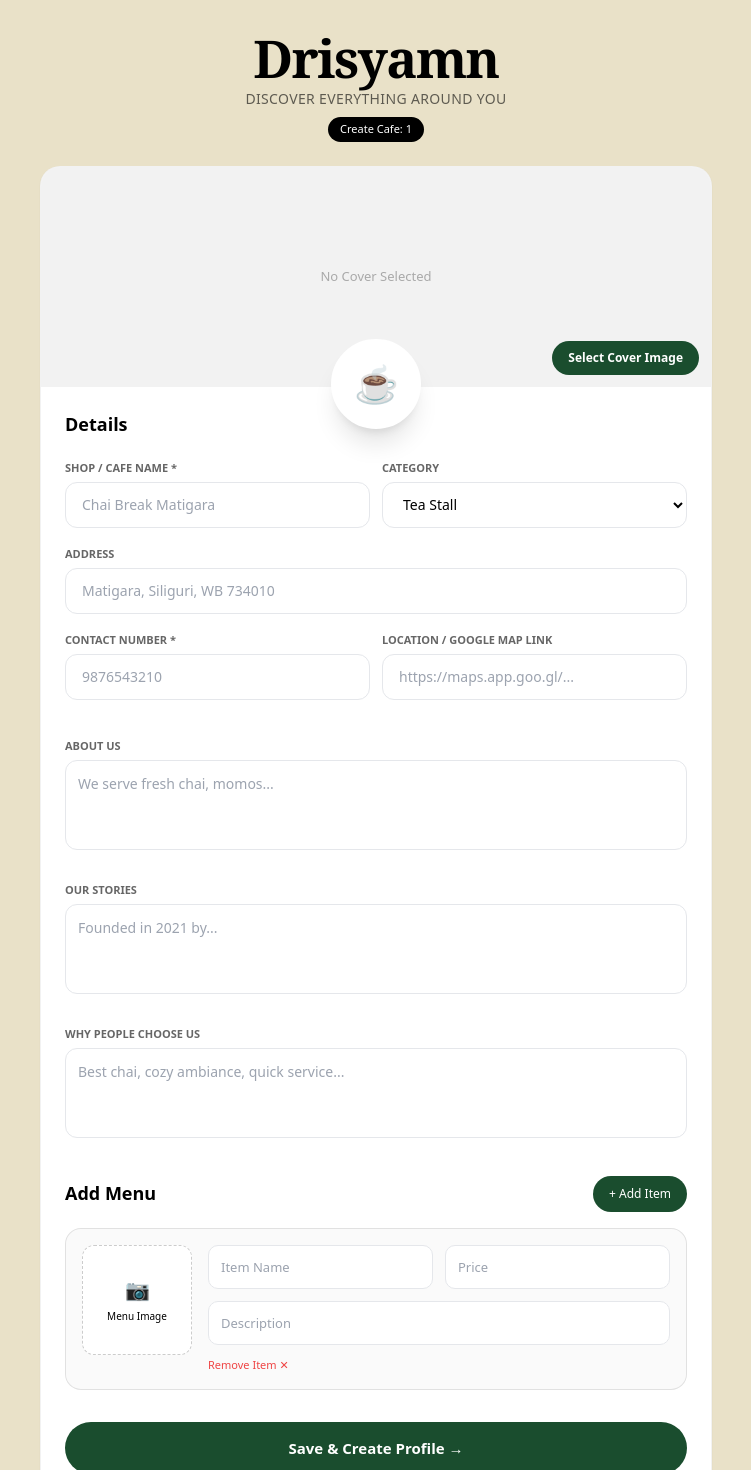
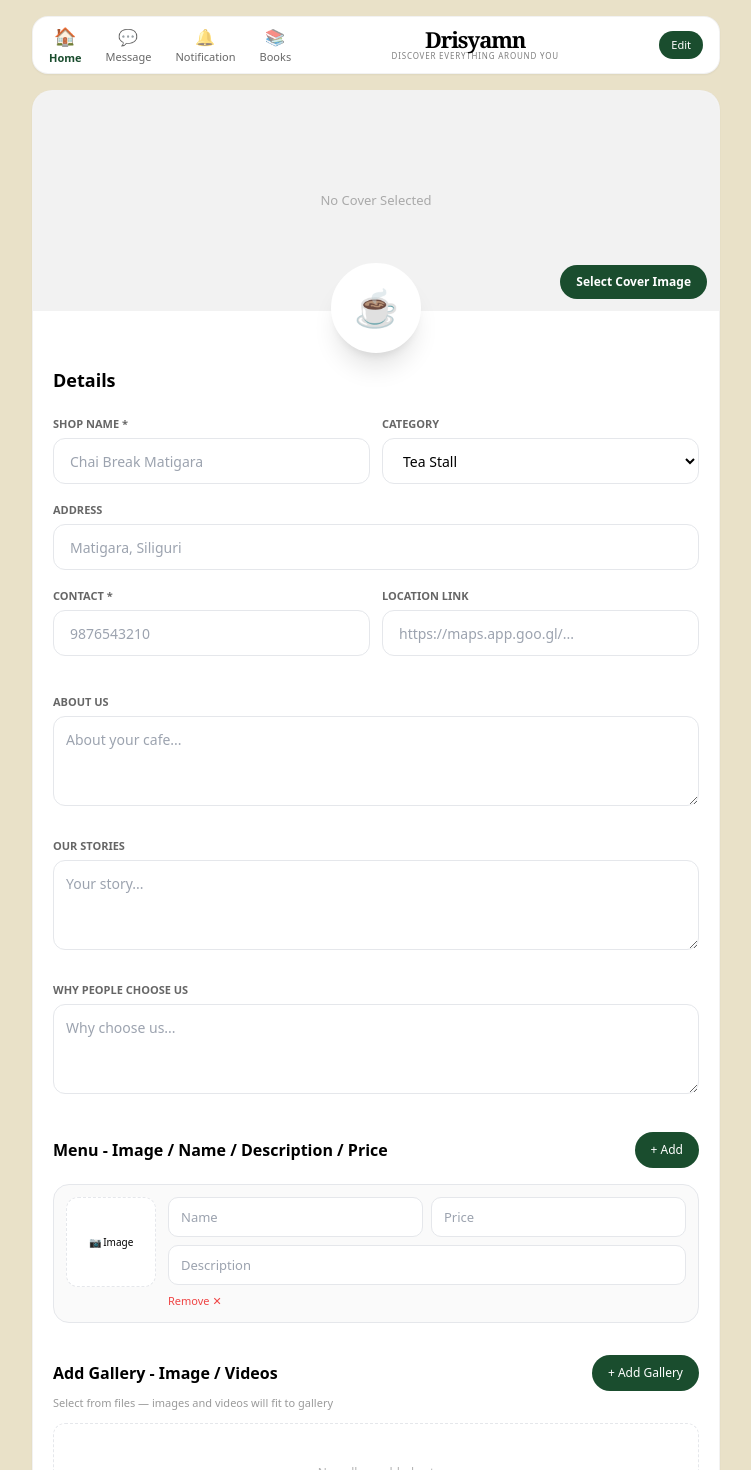
Before and after one commit to drisyamnretails-maker/drisyamn, a Next.js app: page /create-profile/cafe/1 in a window 1280 px wide. Shown: the top 1470 px of the page, without its empty margins (264-1015 px from the left). Built offline with nearby package versions, Linux system fonts and the light colour scheme.

Commit message:
fix: single menu + Drisyamn navbar same place + gallery image/video upload working

```diff
--- a/app/create-profile/cafe/[username]/page.tsx
+++ b/app/create-profile/cafe/[username]/page.tsx
@@ -12,6 +12,7 @@
 
   const [cover, setCover] = useState<string>("");
   const [dp, setDp] = useState<string>("");
+  const [gallery, setGallery] = useState<any[]>([]);
   const [form, setForm] = useState({
     shopName: "", address: "", phone: "", location: "", category: "Tea Stall",
     about: "", story: "", whyChoose: "",
@@ -25,9 +26,9 @@
     if (saved) {
       const d = JSON.parse(saved);
       setForm({ shopName: d.shopName||"", address: d.address||"", phone: d.phone||"", location: d.location||d.address||"", category: d.category||"Tea Stall", about: d.about||"", story: d.story||"", whyChoose: d.whyChoose||"" });
-      setCover(d.cover||"");
-      setDp(d.dp||"");
+      setCover(d.cover||""); setDp(d.dp||"");
       if (d.menu) setMenu(d.menu);
+      if (d.gallery) setGallery(d.gallery);
     }
   }, [username]);
 
@@ -40,59 +41,66 @@
       if (type === "cover") setCover(result);
       if (type === "dp") setDp(result);
       if (type === "menu" && index!== undefined) {
-        const newMenu = [...menu];
-        newMenu[index].image = result;
-        setMenu(newMenu);
+        const newMenu = [...menu]; newMenu[index].image = result; setMenu(newMenu);
       }
     };
     reader.readAsDataURL(file);
   };
 
+  const handleGallery = (e: any) => {
+    const files = Array.from(e.target.files as FileList);
+    files.forEach((file: any) => {
+      const reader = new FileReader();
+      reader.onload = () => {
+        const isVideo = file.type.startsWith("video/");
+        setGallery(prev => [...prev, { id: Date.now()+Math.random(), url: reader.result as string, type: isVideo? "video" : "image" }]);
+      };
+      reader.readAsDataURL(file);
+    });
+  };
+
   const addMenuItem = () => setMenu([...menu, { id: Date.now(), name: "", desc: "", price: "", image: "" }]);
   const removeMenuItem = (i: number) => setMenu(menu.filter((_, idx) => idx!== i));
-  const updateMenu = (i: number, field: string, val: string) => {
-    const newMenu = [...menu]; newMenu[i][field] = val; setMenu(newMenu);
-  };
+  const updateMenu = (i: number, field: string, val: string) => { const n = [...menu]; n[i][field] = val; setMenu(n); };
+  const removeGallery = (id: number) => setGallery(gallery.filter(g => g.id!== id));
 
   const handleSave = () => {
     if (!form.shopName ||!form.phone) return alert("Shop Name & Phone required");
-    const finalData = {
-      username, shopName: form.shopName, address: form.address, phone: form.phone,
-      location: form.location, category: form.category, about: form.about, story: form.story,
-      whyChoose: form.whyChoose, cover, dp, menu: menu.filter(m => m.name && m.price),
-      cat: `${form.category} • Cafe • Hangout`,
-    };
+    const finalData = { username, shopName: form.shopName, address: form.address, phone: form.phone, location: form.location, category: form.category, about: form.about, story: form.story, whyChoose: form.whyChoose, cover, dp, gallery, menu: menu.filter(m => m.name && m.price), cat: `${form.category} • Cafe • Hangout` };
     localStorage.setItem(`drisyamn_cafe_${username}`, JSON.stringify(finalData));
     router.push(`/profile/cafe/${username}`);
   };
 
   return (
     <div className="min-h-screen w-full flex justify-center" style={{ background: BG }}>
-      <div className="w-full max-w-[720px] p-3 md:p-6">
+      <div className="w-full max-w-[720px] p-2 md:p-4">
 
-        {/* HEADER - MIDDLE + BIG + TAGLINE */}
-        <div className="flex flex-col items-center justify-center text-center mb-6 mt-2">
-          <Link href="/" className="text-[44px] md:text-[52px] font-black tracking-[-0.03em] leading-none hover:text-[#1A4D2E] transition-all" style={{ fontFamily: "Georgia, serif", fontWeight: 900 }}>
-            Drisyamn
-          </Link>
-          <p className="mt-1 text-[13px] md:text-[14px] font-medium tracking-wide text-black/60 uppercase">Discover Everything Around You</p>
-          <span className="mt-2 text-[11px] bg-black text-white px-3 py-1 rounded-full">Create Cafe: {username}</span>
+        {/* DRISYAMN NAV BAR - SAME PLACE AS PROFILE */}
+        <div className="w-full bg-white rounded-[16px] border border-black/5 shadow-sm h-[58px] px-4 flex items-center justify-between mb-4">
+          <div className="flex items-center gap-6">
+            <Link href="/" className="text-[#1A4D2E] flex flex-col items-center"><span className="text-[18px]">🏠</span><span className="text-[11px] font-bold">Home</span></Link>
+            <button className="flex flex-col items-center text-black/60"><span className="text-[16px]">💬</span><span className="text-[11px]">Message</span></button>
+            <button className="flex flex-col items-center text-black/60"><span className="text-[16px]">🔔</span><span className="text-[11px]">Notification</span></button>
+            <button className="flex flex-col items-center text-black/60"><span className="text-[16px]">📚</span><span className="text-[11px]">Books</span></button>
+          </div>
+          <div className="flex flex-col items-center">
+            <span className="text-[22px] font-black tracking-tighter leading-none" style={{ fontFamily: "Georgia, serif", fontWeight: 900 }}>Drisyamn</span>
+            <span className="text-[8px] tracking-widest text-black/50 uppercase">Discover Everything Around You</span>
+          </div>
+          <div className="px-3 py-1.5 rounded-full text-white text-[11px]" style={{ background: DARK_GREEN }}>Edit</div>
         </div>
 
         <div className="bg-white rounded-[20px] overflow-hidden border border-black/5 shadow-sm">
-
-          {/* COVER */}
-          <div className="relative h-[220px] w-full bg-black/5 group">
-            {cover? <img src={cover} className="w-full h-full object-cover" alt="cover" /> : <div className="w-full h-full flex items-center justify-center text-black/30 text-[13px]">No Cover Selected</div>}
-            <label className="absolute bottom-3 right-3 px-4 py-2 rounded-full text-white text-[12px] font-bold cursor-pointer hover:opacity-90" style={{ background: DARK_GREEN }}>
+          {/* COVER - fit to cover */}
+          <div className="relative h-[220px] w-full bg-black/5">
+            {cover? <img src={cover} className="w-full h-full object-cover" alt="" /> : <div className="w-full h-full flex items-center justify-center text-black/30 text-[13px]">No Cover Selected</div>}
+            <label className="absolute bottom-3 right-3 px-4 py-2 rounded-full text-white text-[12px] font-bold cursor-pointer" style={{ background: DARK_GREEN }}>
               Select Cover Image
               <input type="file" accept="image/*" className="hidden" onChange={(e) => handleImage(e, "cover")} />
             </label>
-
-            {/* DP */}
             <div className="absolute -bottom-[42px] left-1/2 -translate-x-1/2">
               <div className="relative w-[90px] h-[90px] rounded-full bg-white border-[4px] border-white shadow-xl overflow-hidden flex items-center justify-center">
-                {dp? <img src={dp} className="w-full h-full object-cover" alt="dp" /> : <span className="text-[36px]">☕</span>}
+                {dp? <img src={dp} className="w-full h-full object-cover" alt="" /> : <span className="text-[36px]">☕</span>}
                 <label className="absolute inset-0 bg-black/40 flex items-center justify-center text-white text-[10px] font-bold opacity-0 hover:opacity-100 cursor-pointer transition">
                   DP
                   <input type="file" accept="image/*" className="hidden" onChange={(e) => handleImage(e, "dp")} />
@@ -101,75 +109,72 @@
             </div>
           </div>
 
-          <div className="pt-14 p-5 md:p-6">
+          <div className="pt-14 p-5">
             <h2 className="font-bold text-[18px]">Details</h2>
-
             <div className="grid grid-cols-1 md:grid-cols-2 gap-3 mt-4">
-              <div>
-                <label className="text-[11px] font-bold text-black/60">SHOP / CAFE NAME *</label>
-                <input value={form.shopName} onChange={e => setForm({...form, shopName: e.target.value })} placeholder="Chai Break Matigara" className="mt-1 w-full h-[46px] border rounded-[12px] px-4 text-[14px] outline-none focus:border-black" />
-              </div>
-              <div>
-                <label className="text-[11px] font-bold text-black/60">CATEGORY</label>
-                <select value={form.category} onChange={e => setForm({...form, category: e.target.value })} className="mt-1 w-full h-[46px] border rounded-[12px] px-4 text-[14px] bg-white">
-                  <option>Tea Stall</option><option>Cafe</option><option>Restaurant</option><option>Bakery</option><option>Fast Food</option><option>Hangout</option>
-                </select>
-              </div>
-              <div className="md:col-span-2">
-                <label className="text-[11px] font-bold text-black/60">ADDRESS</label>
-                <input value={form.address} onChange={e => setForm({...form, address: e.target.value })} placeholder="Matigara, Siliguri, WB 734010" className="mt-1 w-full h-[46px] border rounded-[12px] px-4 text-[14px]" />
-              </div>
-              <div>
-                <label className="text-[11px] font-bold text-black/60">CONTACT NUMBER *</label>
-                <input value={form.phone} onChange={e => setForm({...form, phone: e.target.value })} placeholder="9876543210" className="mt-1 w-full h-[46px] border rounded-[12px] px-4 text-[14px]" />
-              </div>
-              <div>
-                <label className="text-[11px] font-bold text-black/60">LOCATION / GOOGLE MAP LINK</label>
-                <input value={form.location} onChange={e => setForm({...form, location: e.target.value })} placeholder="https://maps.app.goo.gl/..." className="mt-1 w-full h-[46px] border rounded-[12px] px-4 text-[14px]" />
-              </div>
+              <div><label className="text-[11px] font-bold text-black/60">SHOP NAME *</label><input value={form.shopName} onChange={e => setForm({...form, shopName: e.target.value })} placeholder="Chai Break Matigara" className="mt-1 w-full h-[46px] border rounded-[12px] px-4 text-[14px]" /></div>
+              <div><label className="text-[11px] font-bold text-black/60">CATEGORY</label><select value={form.category} onChange={e => setForm({...form, category: e.target.value })} className="mt-1 w-full h-[46px] border rounded-[12px] px-4 text-[14px] bg-white"><option>Tea Stall</option><option>Cafe</option><option>Restaurant</option><option>Bakery</option><option>Fast Food</option></select></div>
+              <div className="md:col-span-2"><label className="text-[11px] font-bold text-black/60">ADDRESS</label><input value={form.address} onChange={e => setForm({...form, address: e.target.value })} placeholder="Matigara, Siliguri" className="mt-1 w-full h-[46px] border rounded-[12px] px-4 text-[14px]" /></div>
+              <div><label className="text-[11px] font-bold text-black/60">CONTACT *</label><input value={form.phone} onChange={e => setForm({...form, phone: e.target.value })} placeholder="9876543210" className="mt-1 w-full h-[46px] border rounded-[12px] px-4 text-[14px]" /></div>
+              <div><label className="text-[11px] font-bold text-black/60">LOCATION LINK</label><input value={form.location} onChange={e => setForm({...form, location: e.target.value })} placeholder="https://maps.app.goo.gl/..." className="mt-1 w-full h-[46px] border rounded-[12px] px-4 text-[14px]" /></div>
             </div>
 
             <div className="mt-8 space-y-5">
-              <div>
-                <label className="text-[11px] font-bold text-black/60">ABOUT US</label>
-                <textarea value={form.about} onChange={e => setForm({...form, about: e.target.value })} placeholder="We serve fresh chai, momos..." className="mt-1 w-full h-[90px] border rounded-[12px] p-3 text-[14px] resize-none" />
-              </div>
-              <div>
-                <label className="text-[11px] font-bold text-black/60">OUR STORIES</label>
-                <textarea value={form.story} onChange={e => setForm({...form, story: e.target.value })} placeholder="Founded in 2021 by..." className="mt-1 w-full h-[90px] border rounded-[12px] p-3 text-[14px] resize-none" />
-              </div>
-              <div>
-                <label className="text-[11px] font-bold text-black/60">WHY PEOPLE CHOOSE US</label>
-                <textarea value={form.whyChoose} onChange={e => setForm({...form, whyChoose: e.target.value })} placeholder="Best chai, cozy ambiance, quick service..." className="mt-1 w-full h-[90px] border rounded-[12px] p-3 text-[14px] resize-none" />
-              </div>
+              <div><label className="text-[11px] font-bold text-black/60">ABOUT US</label><textarea value={form.about} onChange={e => setForm({...form, about: e.target.value })} placeholder="About your cafe..." className="mt-1 w-full h-[90px] border rounded-[12px] p-3 text-[14px]" /></div>
+              <div><label className="text-[11px] font-bold text-black/60">OUR STORIES</label><textarea value={form.story} onChange={e => setForm({...form, story: e.target.value })} placeholder="Your story..." className="mt-1 w-full h-[90px] border rounded-[12px] p-3 text-[14px]" /></div>
+              <div><label className="text-[11px] font-bold text-black/60">WHY PEOPLE CHOOSE US</label><textarea value={form.whyChoose} onChange={e => setForm({...form, whyChoose: e.target.value })} placeholder="Why choose us..." className="mt-1 w-full h-[90px] border rounded-[12px] p-3 text-[14px]" /></div>
             </div>
 
-            {/* ADD MENU */}
+            {/* SINGLE MENU - EK HI */}
             <div className="mt-8">
-              <div className="flex justify-between items-center"><h2 className="font-bold text-[18px]">Add Menu</h2><button onClick={addMenuItem} className="px-4 h-[36px] rounded-full text-white text-[12px]" style={{ background: DARK_GREEN }}>+ Add Item</button></div>
-
-              <div className="mt-4 space-y-4">
+              <div className="flex justify-between items-center"><h2 className="font-bold text-[16px]">Menu - Image / Name / Description / Price</h2><button onClick={addMenuItem} className="px-4 h-[36px] rounded-full text-white text-[12px]" style={{ background: DARK_GREEN }}>+ Add</button></div>
+              <div className="mt-4 space-y-3">
                 {menu.map((item, i) => (
-                  <div key={item.id} className="p-4 rounded-[16px] border border-black/10 bg-black/[0.02] flex flex-col md:flex-row gap-4">
-                    <label className="w-full md:w-[110px] h-[110px] rounded-[12px] bg-white border border-dashed border-black/20 flex flex-col items-center justify-center cursor-pointer overflow-hidden shrink-0">
-                      {item.image? <img src={item.image} className="w-full h-full object-cover" alt="" /> : <><span className="text-[20px]">📷</span><span className="text-[10px] mt-1">Menu Image</span></>}
+                  <div key={item.id} className="p-3 rounded-[16px] border bg-black/[0.02] flex gap-3">
+                    <label className="w-[90px] h-[90px] rounded-[12px] bg-white border border-dashed flex items-center justify-center cursor-pointer overflow-hidden shrink-0">
+                      {item.image? <img src={item.image} className="w-full h-full object-cover" alt="" /> : <span className="text-[10px]">📷 Image</span>}
                       <input type="file" accept="image/*" className="hidden" onChange={(e) => handleImage(e, "menu", i)} />
                     </label>
-                    <div className="flex-1 grid grid-cols-1 md:grid-cols-2 gap-3">
-                      <input value={item.name} onChange={e => updateMenu(i, "name", e.target.value)} placeholder="Item Name" className="h-[44px] border rounded-[10px] px-3 text-[13px] bg-white" />
-                      <input value={item.price} onChange={e => updateMenu(i, "price", e.target.value)} placeholder="Price" type="number" className="h-[44px] border rounded-[10px] px-3 text-[13px] bg-white" />
-                      <input value={item.desc} onChange={e => updateMenu(i, "desc", e.target.value)} placeholder="Description" className="md:col-span-2 h-[44px] border rounded-[10px] px-3 text-[13px] bg-white" />
-                      <button onClick={() => removeMenuItem(i)} className="md:col-span-2 text-[11px] text-red-500 text-left">Remove Item ✕</button>
+                    <div className="flex-1 grid grid-cols-2 gap-2">
+                      <input value={item.name} onChange={e => updateMenu(i, "name", e.target.value)} placeholder="Name" className="h-[40px] border rounded-[10px] px-3 text-[13px] bg-white" />
+                      <input value={item.price} onChange={e => updateMenu(i, "price", e.target.value)} placeholder="Price" type="number" className="h-[40px] border rounded-[10px] px-3 text-[13px] bg-white" />
+                      <input value={item.desc} onChange={e => updateMenu(i, "desc", e.target.value)} placeholder="Description" className="col-span-2 h-[40px] border rounded-[10px] px-3 text-[13px] bg-white" />
+                      <button onClick={() => removeMenuItem(i)} className="col-span-2 text-left text-[11px] text-red-500">Remove ✕</button>
                     </div>
                   </div>
                 ))}
               </div>
             </div>
 
-            <button onClick={handleSave} className="mt-8 w-full h-[52px] rounded-full text-white font-bold text-[15px] active:scale-95 transition" style={{ background: DARK_GREEN }}>
+            {/* GALLERY - IMAGE / VIDEOS FROM FILES WORKING */}
+            <div className="mt-8">
+              <div className="flex justify-between items-center">
+                <h2 className="font-bold text-[16px]">Add Gallery - Image / Videos</h2>
+                <label className="px-4 h-[36px] rounded-full text-white text-[12px] flex items-center cursor-pointer" style={{ background: DARK_GREEN }}>
+                  + Add Gallery
+                  <input type="file" accept="image/*,video/*" multiple className="hidden" onChange={handleGallery} />
+                </label>
+              </div>
+              <p className="text-[11px] text-black/40 mt-1">Select from files — images and videos will fit to gallery</p>
+
+              {gallery.length === 0? (
+                <div className="mt-3 h-[100px] rounded-[12px] border border-dashed flex items-center justify-center text-[12px] text-black/30">No gallery added yet</div>
+              ) : (
+                <div className="mt-3 grid grid-cols-3 gap-2">
+                  {gallery.map((g) => (
+                    <div key={g.id} className="relative group">
+                      {g.type === "video"? <video src={g.url} className="h-[90px] w-full object-cover rounded-[12px]" muted /> : <img src={g.url} className="h-[90px] w-full object-cover rounded-[12px]" alt="" />}
+                      <button onClick={() => removeGallery(g.id)} className="absolute top-1 right-1 w-5 h-5 rounded-full bg-black/70 text-white text-[10px]">✕</button>
+                      <span className="absolute bottom-1 left-1 text-[8px] bg-black/60 text-white px-1 rounded">{g.type}</span>
+                    </div>
+                  ))}
+                </div>
+              )}
+            </div>
+
+            <button onClick={handleSave} className="mt-8 w-full h-[52px] rounded-full text-white font-bold" style={{ background: DARK_GREEN }}>
               Save & Create Profile →
             </button>
-
           </div>
         </div>
       </div>
```
